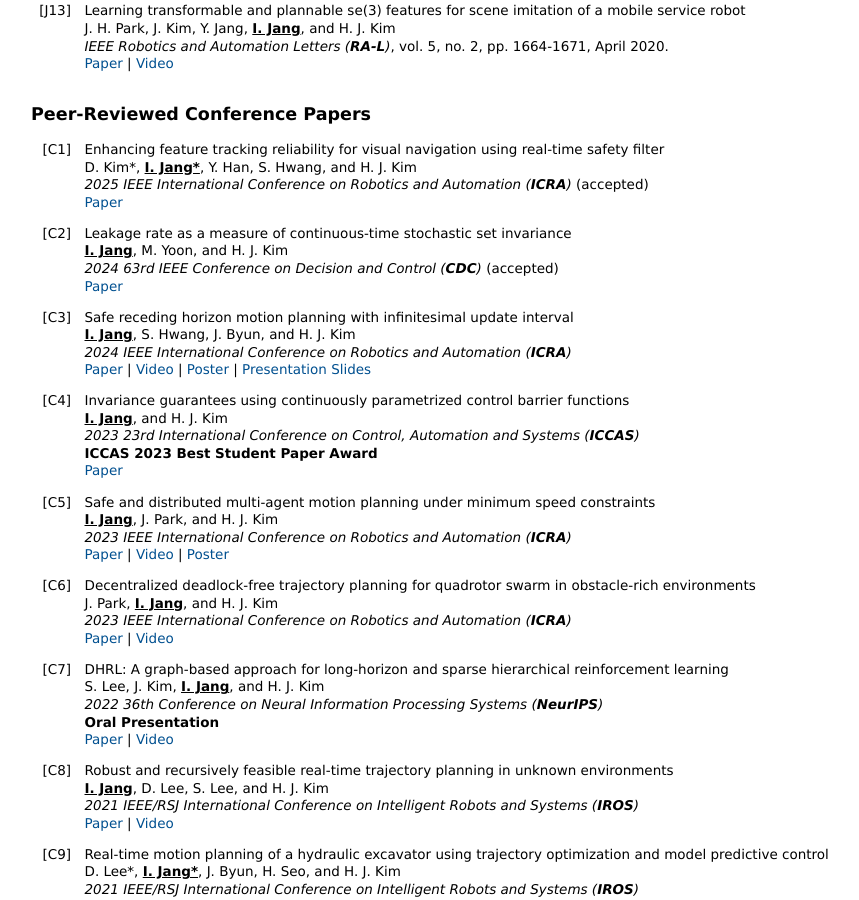
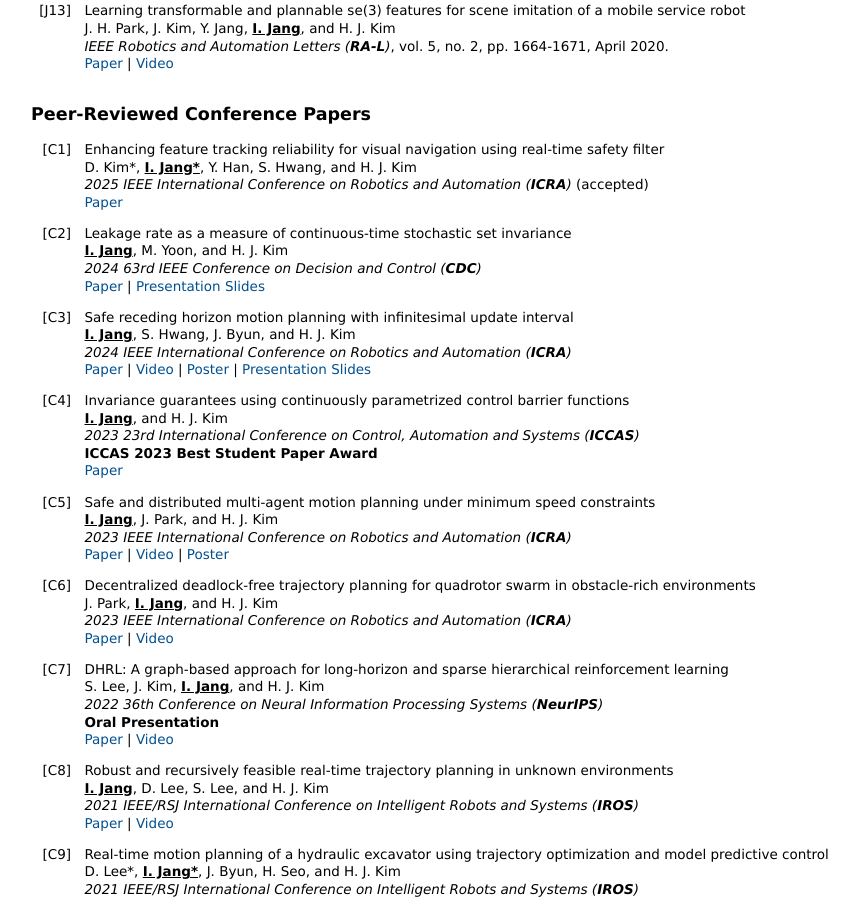
Before and after one commit to janginkyu/janginkyu.github.io, a Jekyll site: the page built from publications.md, in a window 1280 px wide and 900 px high, scrolled down 1628 px. Shown: the whole window, without its empty margins (184-1043 px from the left). Built offline with Jekyll 4.4.1, drawn with Linux system fonts in a browser that asks for light colours.

Commit message:
update cv

```diff
--- a/_data/publications.yml
+++ b/_data/publications.yml
@@ -287,10 +287,11 @@
       conference:
         name: 2024 63rd IEEE Conference on Decision and Control
         abrv: CDC
-        remark: accepted
       links:
         - name: Paper
           link: /files/cdc2024-paper.pdf
+        - name: Presentation Slides
+          link: /files/cdc2024-presentation.pdf
 
     - title: Safe receding horizon motion planning with infinitesimal update interval
       authors:
```
Also changed, not shown: 2 other files.
